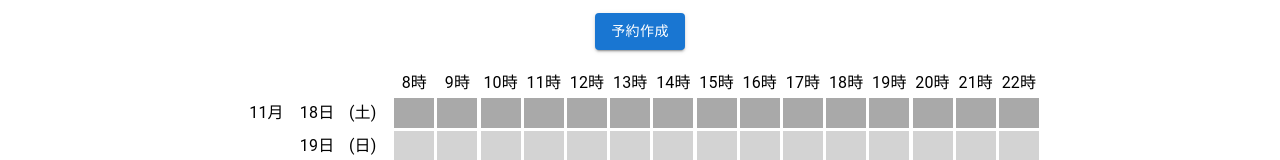
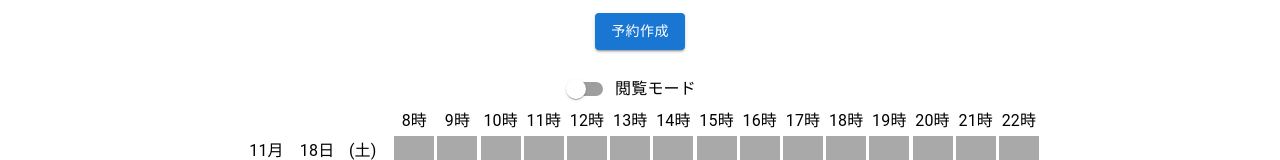
Before and after one commit to MiyoKouseki/sakuragaoka-yoyaku, a React (Create React App) app: page /yoyaku in a window 1280 px wide. Shown: the part 191-351 px from the top of the page. Built offline with nearby package versions, Linux system fonts and the light colour scheme; no server answers; the database is empty.

Commit message:
feat: 編集と閲覧モード切り替えできるようにした。

```diff
--- a/src/SimpleCalendar.tsx
+++ b/src/SimpleCalendar.tsx
@@ -12,9 +12,11 @@ const getWeekDay = (date: Date) => {
 interface SimpleCalendarProps {
     startDay: Date;
     roomName: string;
+    editMode: Boolean;
 }
 
-const SimpleCalendar: React.FC<SimpleCalendarProps> = ({ startDay, roomName }) => {
+const SimpleCalendar: React.FC<SimpleCalendarProps> = ({ startDay, roomName, editMode }) => {
+
     const [selectedCells, setSelectedCells] = useState<{ [key: string]: boolean }>({});
     const [reservations, setReservations] = useState<{ [key: string]: string }>({});
 
@@ -87,8 +89,11 @@ const SimpleCalendar: React.FC<SimpleCalendarProps> = ({ startDay, roomName }) =
                         <Typography style={{ width: '30%', textAlign: 'right' }}>{`${day.getDate()}日`}</Typography>
                         <Typography style={{ width: '40%', textAlign: 'center' }}>{`(${getWeekDay(day)})`}</Typography>
                     </Box>
-                    {hours.map(hour => (
-                        <Tooltip key={`${day.getDate()}-${hour}`} title={`${reservations[`${day.getDate()}-${hour}`] || ''}`} placement="top">
+                    {hours.map(hour => {
+                        const key = `${day.getDate()}-${hour}`;
+                        const tooltipTitle = editMode ? '' : (reservations[key] || '');
+                        return (
+                            <Tooltip key={key} title={tooltipTitle} placement="top">
                                 <Box
                                     key={`${day.getDate()}-${hour}`}
                                     width={40}
@@ -108,10 +113,10 @@ const SimpleCalendar: React.FC<SimpleCalendarProps> = ({ startDay, roomName }) =
                                     style={{ cursor: 'pointer' }}
                                 />
                             </Tooltip>
+                        );
+                    })}
+                </Box>
             ))}
-                </Box>
-            ))
-            }
         </Box >
     );
 };
--- a/src/Yoyaku.tsx
+++ b/src/Yoyaku.tsx
@@ -4,7 +4,7 @@ import SimpleCalendar from './SimpleCalendar';
 import { getFirestore, collection, getDocs } from 'firebase/firestore';
 import { SelectChangeEvent } from '@mui/material/Select';
 import { Link } from 'react-router-dom';
-
+import { Switch, FormControlLabel } from '@mui/material';
 
 interface Room {
   id: string;
@@ -16,6 +16,7 @@ const Yoyaku: React.FC = () => {
   const [weekStart, setWeekStart] = useState(new Date());
   const [rooms, setRooms] = useState<Room[]>([]);
   const [selectedRoom, setSelectedRoom] = useState('');
+  const [editMode, setEditMode] = useState(false);
 
   useEffect(() => {
     const fetchRooms = async () => {
@@ -75,11 +76,15 @@ const Yoyaku: React.FC = () => {
         <Button onClick={handleNextWeek}>翌週</Button>
       </Box>
       <Link to="/yoyaku/register" style={{ textDecoration: 'none' }}>
-          <Button variant="contained" color="primary" style={{ margin: '20px' }}>
-            予約作成
-          </Button>
-        </Link>
-      <SimpleCalendar startDay={weekStart} roomName={selectedRoom} />
+        <Button variant="contained" color="primary" style={{ margin: '20px' }}>
+          予約作成
+        </Button>
+      </Link>
+      <FormControlLabel
+        control={<Switch checked={editMode} onChange={(e) => setEditMode(e.target.checked)} />}
+        label={editMode ? "編集モード" : "閲覧モード"}
+      />
+      <SimpleCalendar startDay={weekStart} roomName={selectedRoom} editMode={editMode}/>
     </Box>
   );
 };
```
Lines whose indentation alone changed are shown as unchanged.
